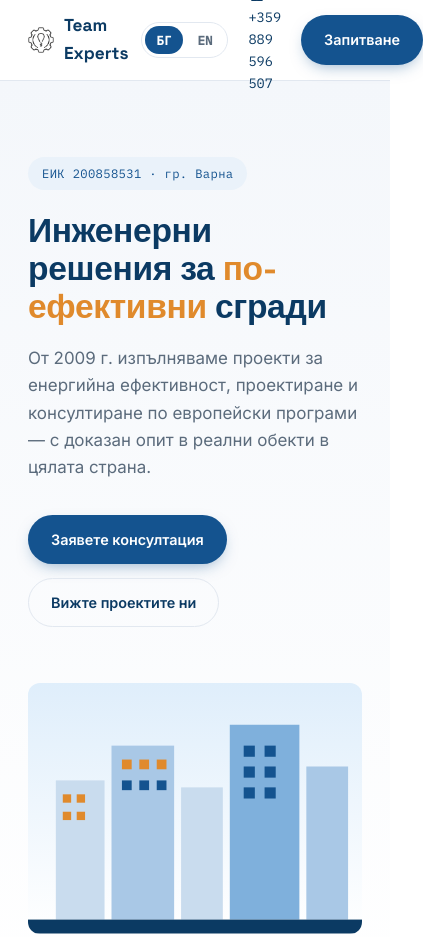
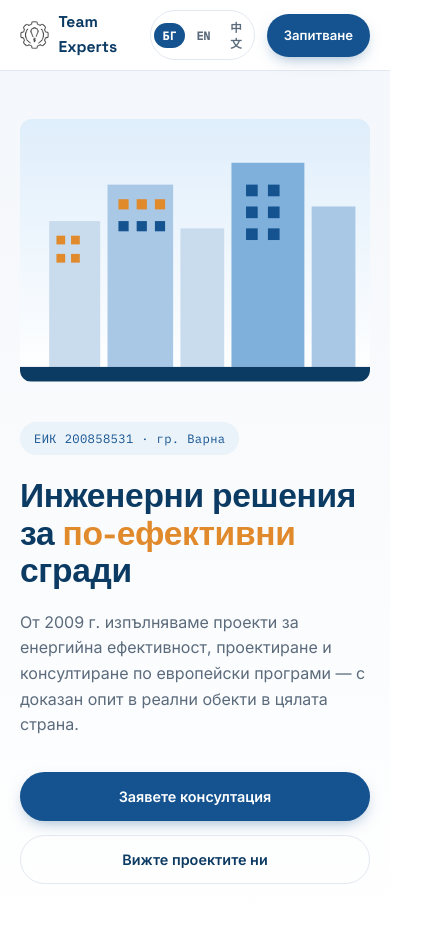
Before and after one commit to team4experts/team4experts-website, a plain HTML site: page index.html in a window 390 px wide. Shown: the top 937 px of the page, 423 px wide, since content can reach past the window. Drawn offline with Linux system fonts and the light colour scheme.

Commit message:
Refactor CSS media queries and layout styles
Removed unnecessary media queries for mobile responsiveness and adjusted styles for various elements to enhance layout consistency.

```diff
--- a/index.html
+++ b/index.html
@@ -44,11 +44,9 @@
   .btn-primary:hover{ transform:translateY(-1px); box-shadow:0 10px 20px -6px rgba(20,83,143,0.55); }
   .btn-ghost{ border-color:var(--line); color:var(--blue-deep); }
   .btn-ghost:hover{ border-color:var(--blue); }
-  @media (max-width:900px){ .nav-links{ display:none; } }
 
   .hero{ padding:76px 0 90px; background:linear-gradient(180deg,var(--bg-alt) 0%,#fff 100%); }
   .hero .wrap{ display:grid; grid-template-columns:1.05fr 0.95fr; gap:56px; align-items:center; }
-  @media (max-width:900px){ .hero .wrap{ grid-template-columns:1fr; } }
   .eyebrow{ display:inline-flex; align-items:center; gap:9px; font-family:'IBM Plex Mono'; font-size:0.76rem; letter-spacing:.03em; color:var(--blue); background:var(--blue-soft); padding:7px 14px; border-radius:999px; margin-bottom:22px; }
   .hero h1{ font-size:clamp(2.1rem,4.4vw,3.2rem); font-weight:700; line-height:1.12; }
   .hero .accent{ color:var(--amber); }
@@ -59,7 +57,6 @@
   .stats .wrap{ display:grid; grid-template-columns:repeat(4,1fr); gap:20px; padding:44px 28px; }
   .stat b{ font-family:'IBM Plex Mono'; font-size:1.9rem; color:#fff; display:block; }
   .stat span{ color:#a9c2da; font-size:0.85rem; }
-  @media (max-width:700px){ .stats .wrap{ grid-template-columns:repeat(2,1fr); } }
 
   .section-pad{ padding:92px 0; }
   .section-head{ max-width:640px; margin:0 auto 52px; text-align:center; }
@@ -69,12 +66,9 @@
 
   .about{ background:var(--bg-alt); }
   .about-grid{ display:grid; grid-template-columns:0.9fr 1.1fr; gap:56px; align-items:center; }
-  @media (max-width:900px){ .about-grid{ grid-template-columns:1fr; } }
   .about-grid p{ color:var(--muted); margin:0 0 16px; }
 
   .services-grid{ display:grid; grid-template-columns:repeat(3,1fr); gap:22px; }
-  @media (max-width:900px){ .services-grid{ grid-template-columns:1fr 1fr; } }
-  @media (max-width:620px){ .services-grid{ grid-template-columns:1fr; } }
   .service-card{ background:#fff; border:1px solid var(--line); border-radius:var(--radius); padding:28px 24px; transition:box-shadow .2s, transform .2s; cursor:pointer; text-align:left; font-family:inherit; }
   .service-card:hover{ box-shadow:0 14px 30px -18px rgba(20,83,143,0.35); transform:translateY(-3px); border-color:var(--blue); }
   .service-card .icon{ width:44px; height:44px; border-radius:10px; background:var(--blue-soft); display:flex; align-items:center; justify-content:center; margin-bottom:16px; font-size:1.2rem; }
@@ -134,7 +128,54 @@
     color:var(--muted); font-family:inherit; font-size:inherit; font-weight:600; transition:background .15s, color .15s;
   }
   .lang-btn.active{ background:var(--blue); color:#fff; }
-  @media (max-width:900px){ .lang-switch{ order:-1; } }
+
+  /* ---------- PROJECT ROWS ---------- */
+  .project-row{
+    display:grid; grid-template-columns:150px 1fr auto; gap:24px;
+    align-items:start; padding:24px 0; border-top:1px solid var(--line);
+  }
+  .project-row:first-child{ border-top:none; }
+
+  /* ---------- MOBILE / TABLET ---------- */
+  @media (max-width:900px){
+    .nav-links{ display:none; }
+    .hero .wrap{ grid-template-columns:1fr; gap:40px; }
+    .hero .illustration{ order:-1; max-width:460px; margin:0 auto; width:100%; }
+    .about-grid{ grid-template-columns:1fr; gap:36px; }
+    .about-grid .illustration{ max-width:320px; margin:0 auto; }
+    .services-grid{ grid-template-columns:1fr 1fr; }
+    .lang-switch{ order:-1; }
+    .nav-right{ gap:12px; }
+  }
+  @media (max-width:700px){
+    .stats .wrap{ grid-template-columns:repeat(2,1fr); }
+    .section-pad{ padding:64px 0; }
+  }
+  @media (max-width:620px){
+    .wrap{ padding:0 20px; }
+    nav.wrap{ height:70px; }
+    .phone-badge{ display:none; }
+    .nav-right .btn-primary{ padding:10px 16px; font-size:0.82rem; }
+    .lang-switch{ font-size:0.72rem; }
+    .lang-btn{ padding:5px 9px; }
+    .hero{ padding:48px 0 64px; }
+    .hero p.lead{ font-size:1rem; }
+    .hero-ctas{ flex-direction:column; align-items:stretch; }
+    .hero-ctas .btn{ justify-content:center; }
+    .services-grid{ grid-template-columns:1fr; }
+    .contact-box{ padding:32px 20px; border-radius:16px; }
+    .contact-details{ flex-direction:column; gap:16px; text-align:center; }
+    .project-row{ grid-template-columns:1fr; gap:8px; }
+    .project-row > div:last-child{ display:none; }
+    .modal{ padding:28px 22px; }
+    .modal-project-images img{ width:72px; height:56px; }
+  }
+  @media (max-width:480px){
+    .stat b{ font-size:1.5rem; }
+    .logo{ font-size:0.98rem; }
+    .logo-mark{ width:32px; height:32px; }
+    .modal-close{ top:12px; right:12px; width:30px; height:30px; }
+  }
 </style>
 </head>
 <body>
@@ -152,6 +193,7 @@
       <div class="lang-switch" id="lang-switch">
         <button class="lang-btn" data-lang="bg">БГ</button>
         <button class="lang-btn" data-lang="en">EN</button>
+        <button class="lang-btn" data-lang="zh">中文</button>
       </div>
       <a href="tel:+359889596507" class="phone-badge" id="nav-phone">☎ +359 889 596 507</a>
       <a href="#kontakti" class="btn btn-primary" data-i18n="nav_inquiry">Запитване</a>
@@ -379,13 +421,56 @@
       modal_empty: "No projects added in this category yet.",
       svg_audit_1: "Energy",
       svg_audit_2: "Audit"
+    },
+    zh: {
+      page_title: "Team Experts — 工程解决方案与能源效率",
+      nav_services: "服务",
+      nav_projects: "项目",
+      nav_about: "关于我们",
+      nav_contact: "联系我们",
+      nav_inquiry: "咨询",
+      hero_eyebrow: "公司编号 200858531 · 保加利亚瓦尔纳",
+      hero_title: '为<span class="accent">更高效</span>的建筑提供工程解决方案',
+      hero_lead: "自2009年以来，我们已在能效、设计和欧盟资助咨询领域交付项目，在全国各地的实际项目中拥有可靠业绩。",
+      hero_cta1: "预约咨询",
+      hero_cta2: "查看我们的项目",
+      stat_founded: "成立年份",
+      stat_experience: "年经验",
+      stat_projects: "已完成项目",
+      stat_eu: "欧盟资助项目",
+      about_tag: "// 关于我们",
+      about_title: "16年，每个项目的基础",
+      about_p1: "Team Experts Ltd 于2009年在保加利亚瓦尔纳成立。多年来，我们在工程设计、能源效率和欧盟资助项目咨询方面积累了专业知识，在全国各地开展项目。",
+      about_p2: "我们持续成长——不断扩展团队的知识和技能，以便为客户提供更广泛的工程服务。",
+      about_cta: "联系我们",
+      services_tag: "// 我们做什么",
+      services_title: "我们提供完整的工程解决方案",
+      services_lead: "点击服务查看该领域的已完成项目。",
+      service_more: "查看项目 →",
+      projects_tag: "// 可靠业绩",
+      projects_title: "已完成项目",
+      projects_lead: "我们作为承包商在欧盟计划下交付的部分项目。",
+      projects_note: '除上述项目外，公司已完成超过 <b>500 个项目</b>，均由欧盟计划资助。',
+      contact_title: "让我们讨论您的项目",
+      contact_lead: "联系我们，获取关于能源效率、工程设计或欧盟资助的咨询。",
+      contact_cta: "发送咨询",
+      contact_address_label: "地址",
+      contact_address_value: "保加利亚瓦尔纳 Dimitar Manchev 街 30 号",
+      contact_phone_label: "电话",
+      contact_email_label: "邮箱",
+      footer_line1: "© 2026 Team Experts Ltd · 公司编号 200858531",
+      footer_line2: "保加利亚瓦尔纳",
+      modal_empty: "该类别尚未添加项目。",
+      svg_audit_1: "能源",
+      svg_audit_2: "审计"
     }
   };
 
   let LANG = localStorage.getItem('te_lang') || 'bg';
+  if(!TRANSLATIONS[LANG]) LANG = 'bg';
 
   function applyStaticTranslations(){
-    document.documentElement.lang = LANG;
+    document.documentElement.lang = LANG === 'zh' ? 'zh-Hans' : LANG;
     document.title = TRANSLATIONS[LANG].page_title;
     document.querySelectorAll('[data-i18n]').forEach(el=>{
       const key = el.getAttribute('data-i18n');
@@ -405,6 +490,7 @@
   }
 
   function setLanguage(lang){
+    if(!TRANSLATIONS[lang]) return;
     LANG = lang;
     localStorage.setItem('te_lang', lang);
     applyStaticTranslations();
@@ -424,6 +510,10 @@
     if(LANG === 'en'){
       const enVal = obj[field + '_en'];
       if(enVal && enVal.trim() !== '') return enVal;
+    }
+    if(LANG === 'zh'){
+      const zhVal = obj[field + '_zh'];
+      if(zhVal && zhVal.trim() !== '') return zhVal;
     }
     return obj[field] || '';
   }
@@ -445,9 +535,10 @@
 
   function renderContact(){
     if(!SITE_DATA.phone && !SITE_DATA.email) return;
-    const phoneHref = 'tel:' + SITE_DATA.phone.replace(/\s+/g,'');
-    document.getElementById('nav-phone').textContent = '☎ ' + SITE_DATA.phone;
-    document.getElementById('nav-phone').href = phoneHref;
+    const phoneHref = 'tel:' + (SITE_DATA.phone || '').replace(/\s+/g,'');
+    const navPhone = document.getElementById('nav-phone');
+    navPhone.textContent = '☎ ' + SITE_DATA.phone;
+    navPhone.href = phoneHref;
     document.getElementById('contact-phone').innerHTML = '<b>' + SITE_DATA.phone + '</b>';
     document.getElementById('contact-phone').href = phoneHref;
     document.getElementById('contact-email').innerHTML = '<b>' + SITE_DATA.email + '</b>';
@@ -457,7 +548,7 @@
   function renderServices(){
     const container = document.getElementById('services-container');
     container.innerHTML = '';
-    SITE_DATA.services.forEach(svc=>{
+    (SITE_DATA.services || []).forEach(svc=>{
       const card = document.createElement('button');
       card.className = 'service-card reveal in';
       card.innerHTML = `
@@ -474,10 +565,9 @@
   function renderProjects(){
     const container = document.getElementById('projects-container');
     container.innerHTML = '';
-    SITE_DATA.projects.forEach(p=>{
+    (SITE_DATA.projects || []).forEach(p=>{
       const row = document.createElement('div');
       row.className = 'project-row';
-      row.style.cssText = 'display:grid; grid-template-columns:150px 1fr auto; gap:24px; align-items:start; padding:24px 0; border-top:1px solid var(--line);';
       row.innerHTML = `
         <div class="mono" style="font-size:0.78rem; color:var(--blue); padding-top:4px;">${p.contract_code || ''}</div>
         <div>
@@ -493,7 +583,7 @@
   function openModal(svc){
     document.getElementById('modal-title').textContent = t(svc,'title');
     document.getElementById('modal-desc').textContent = t(svc,'long_description') || t(svc,'short_description');
-    const list = SITE_DATA.projects.filter(p => p.category === svc.slug);
+    const list = (SITE_DATA.projects || []).filter(p => p.category === svc.slug);
     const holder = document.getElementById('modal-projects');
     if(list.length === 0){
       holder.innerHTML = `<div class="modal-empty">${TRANSLATIONS[LANG].modal_empty}</div>`;
```
